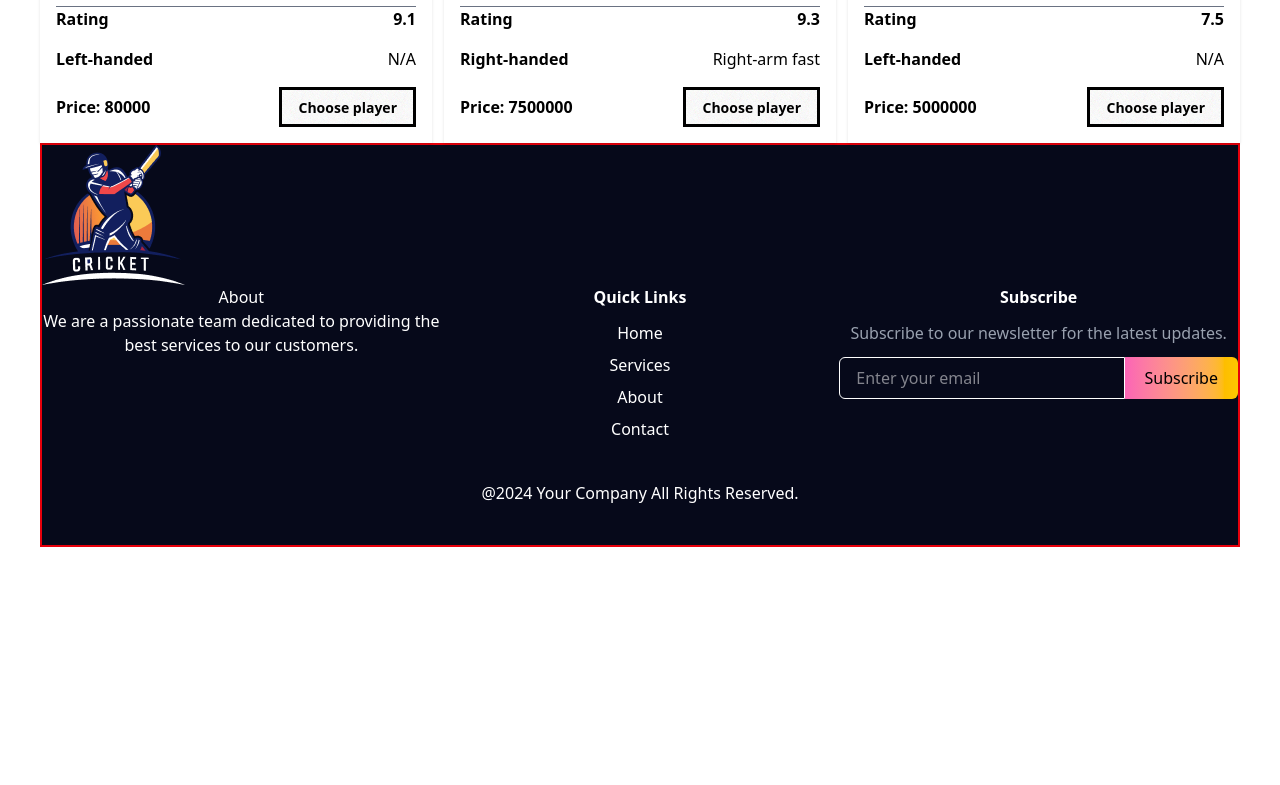
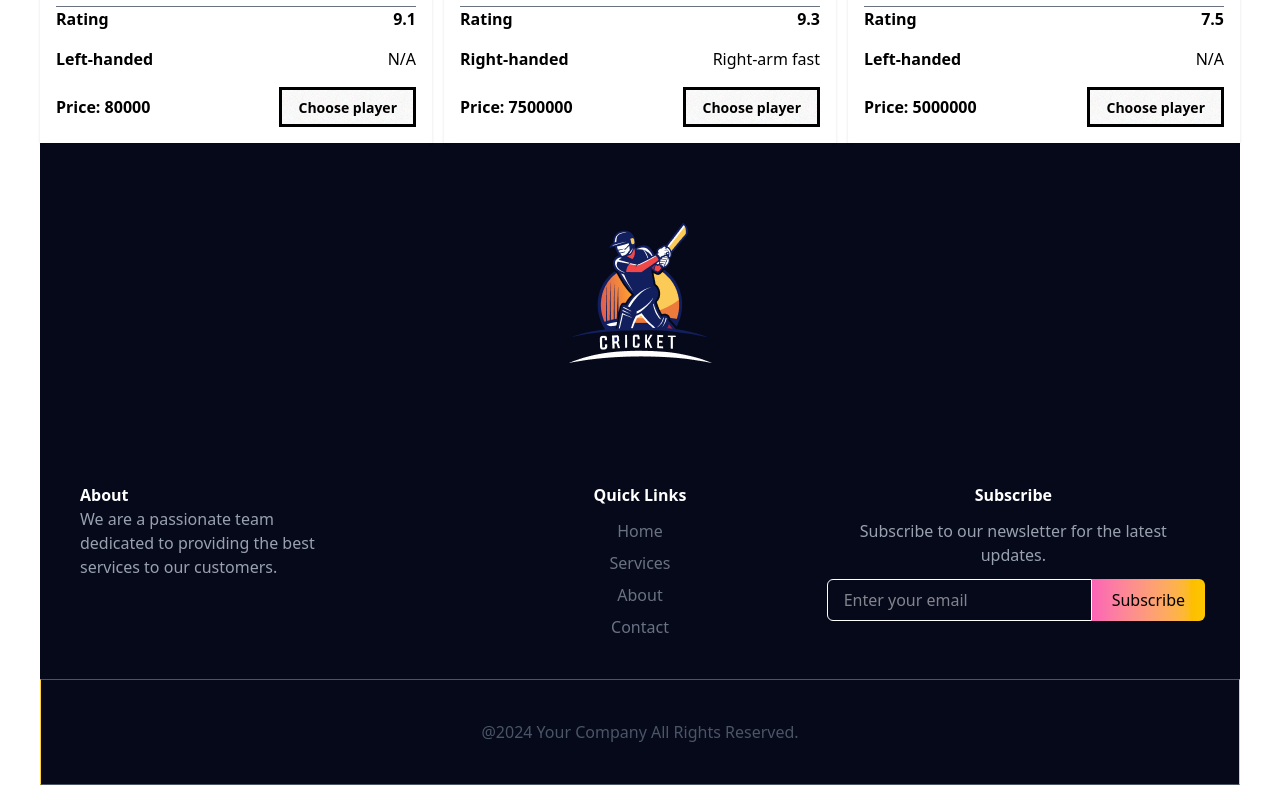
Before and after one commit to Badsha012/select_your_xl_projet, a React (Vite) app: page / in a window 1280 px wide. Shown: the part 2711-3496 px from the top of the page. Before the commit the page ends 3258 px from the top, so only its background shows below. Built offline with nearby package versions, Linux system fonts and the light colour scheme.

Commit message:
ten commit

```diff
--- a/src/App.jsx
+++ b/src/App.jsx
@@ -77,21 +77,25 @@ function App() {
  <ToastContainer></ToastContainer>
 
 
- <div className='max-w-[1200px] mx-auto border-2 border-red-600 bg-[#06091a] items-center text-center text-white'>
 
 
- <div>
-      <img src={footerImg} alt="" className='' srcset="" />
+
+ <div className='max-w-[1200px] mx-auto  bg-[#06091a] items-center text-center text-white '>
+
+
+
+ <div className='flex justify-center py-20'>
+      <img src={footerImg} alt="" className='align-text-top' srcset="" />
 
  </div>
-<div className=' grid grid-cols-3 '>
+<div className=' grid md:grid-cols-3 grid-cols-1 p-10'>
   <div className=''>
-    <h1>About</h1>
-    <p className='space-y-3'>We are a passionate team dedicated to providing the best services to our customers.</p>
+    <h1 className='text-start font-semibold'>About</h1>
+    <p className='text-gray-400 text-start space-x-1 '>We are a passionate team <br></br> dedicated to providing the best<br></br> services to our customers.</p>
   </div>
  <div className=''>
      <h3 className="text-white font-semibold mb-3">Quick Links</h3>
-          <ul className="space-y-2">
+          <ul className="space-y-2 text-gray-500">
             <li><a href="#" className="hover:text-white">Home</a></li>
             <li><a href="#" className="hover:text-white">Services</a></li>
             <li><a href="#" className="hover:text-white">About</a></li>
@@ -119,7 +123,7 @@ function App() {
  </div>
 </div>
 
-<div className='items-center  py-10'>
+<div className='items-center  py-10 text-gray-600 border-1 border-x-amber-300'>
   <p>@2024 Your Company All Rights Reserved.</p>
 </div>
  </div>
```
